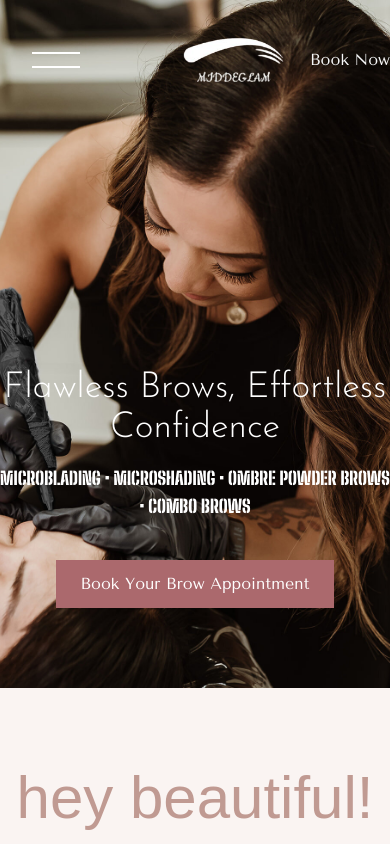
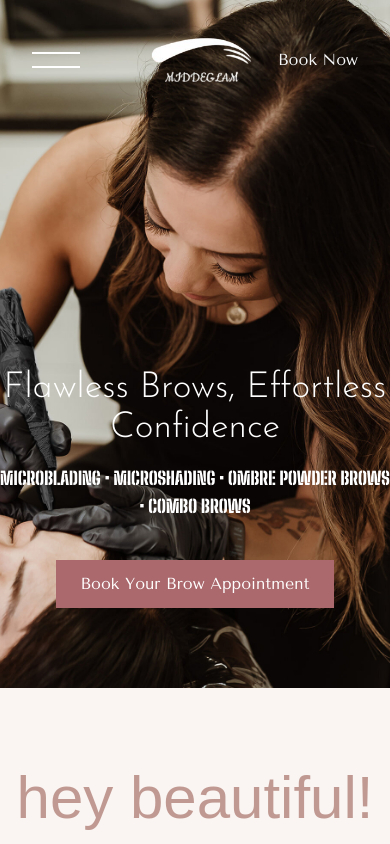
Before and after one commit to Timmotal/Middeglam, a Next.js app: page / in a window 390 px wide. Shown: the top 844 px of the page. Built offline with nearby package versions, Linux system fonts and the light colour scheme; a web font is replaced by a local one.

Commit message:
mobile CTA done

```diff
--- a/src/app/components/Burger.js
+++ b/src/app/components/Burger.js
@@ -46,7 +46,7 @@ export default function Sidebar() {
           />
           <div
           className={` text-[#F8F9FA] font-medium
-          ${ scrolled ? " bg-[#AB696D] p-2 " : "bg-transparent"
+          ${ scrolled ? " bg-[#AB696D] p-2 mr-4" : "bg-transparent pr-8"
         }`}>
             Book Now
         </div>
```
